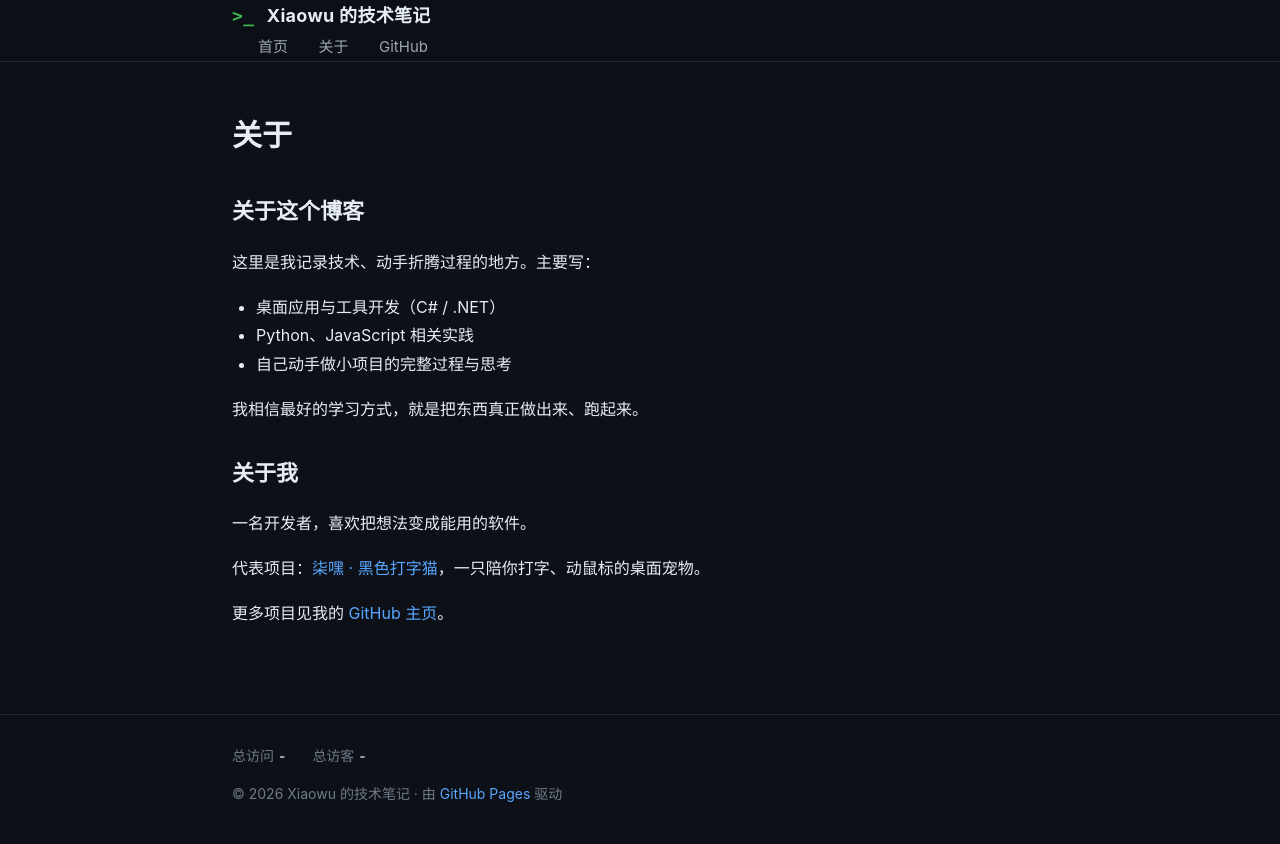
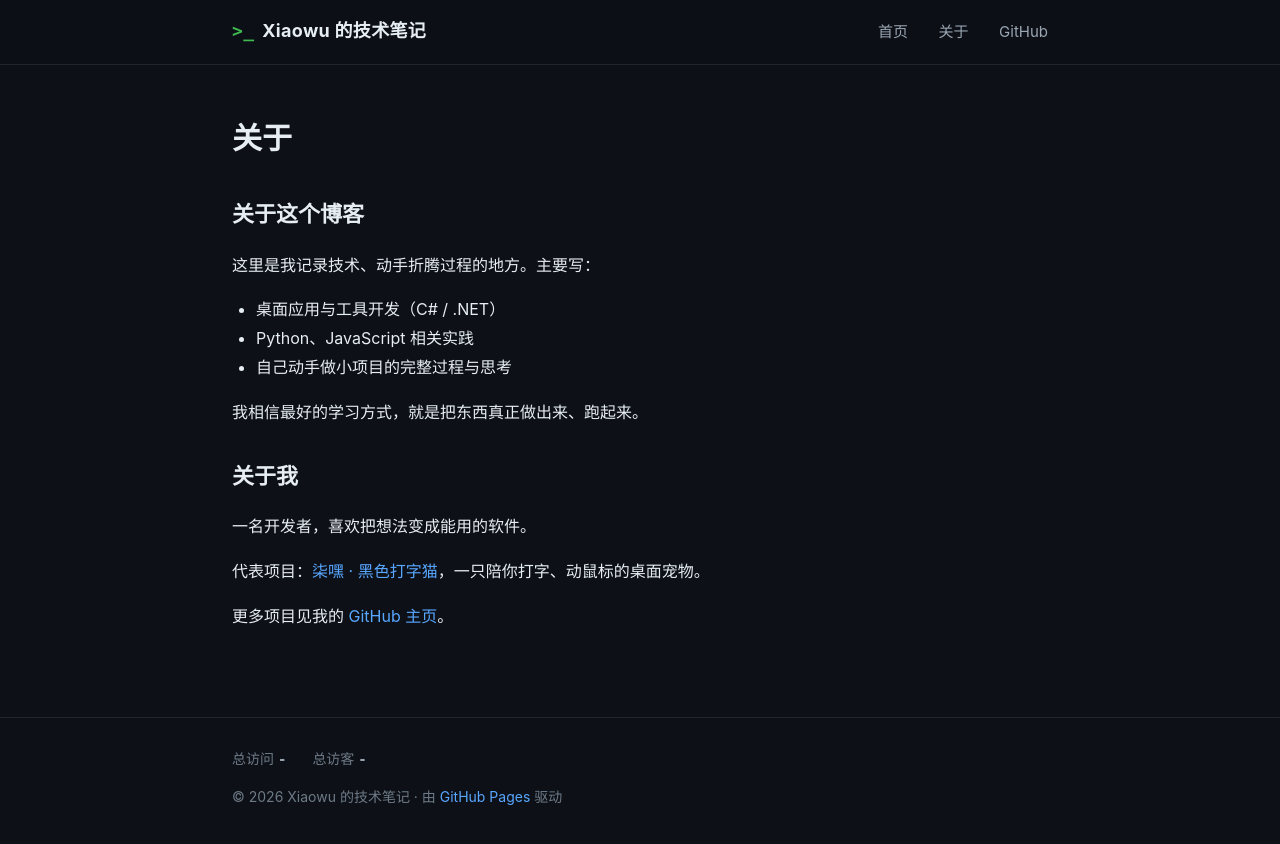
Before and after one commit to xiaowu-fox/xiaowu-fox.github.io, a Jekyll site: the page built from about.md, in a window 1280 px wide. Shown: the top 844 px of the page. Built offline with Jekyll 4.4.1, drawn with Linux system fonts in a browser that asks for light colours.

Commit message:
v2: _includes/header.html

```diff
--- a/_includes/header.html
+++ b/_includes/header.html
@@ -1,7 +1,7 @@
 <header class="site-header">
-  <div class="wrap">
+  <div class="wrap header-inner">
     <a class="site-title" href="{{ '/' | relative_url }}">
-      <span class="prompt">&gt;_</span>&nbsp;{{ site.title }}
+      <span class="prompt">&gt;_</span><span class="title-text">{{ site.title }}</span>
     </a>
     <nav class="site-nav">
       <a href="{{ '/' | relative_url }}">首页</a>
@@ -9,4 +9,5 @@
       <a href="https://github.com/Xiaowu1688169" target="_blank" rel="noopener">GitHub</a>
     </nav>
   </div>
+  <div id="progress-bar"></div>
 </header>
```
